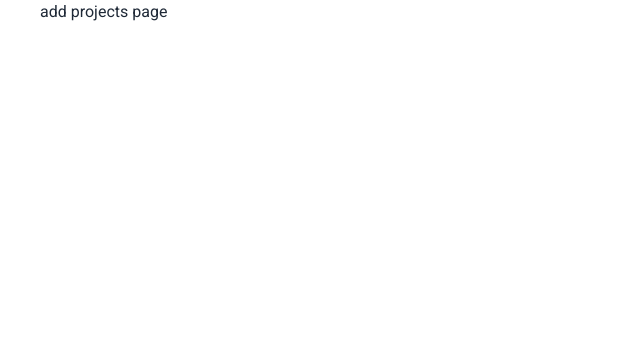
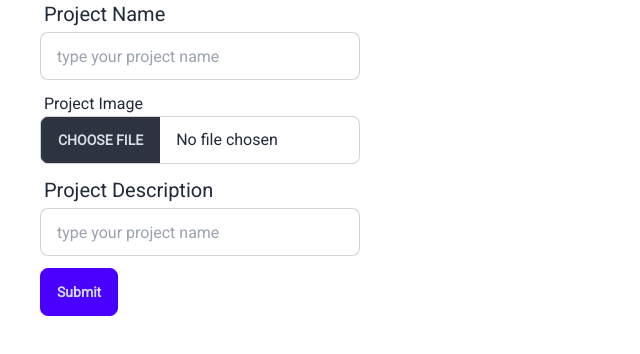
Before and after one commit to Md-Zehad-Sarkar/zehad-sarkar-devloper-portfolio, a Next.js app: page /dashboard/add-projects in a window 1280 px wide. Shown: the top 354 px of the page, without its empty margins (0-640 px from the left). Built offline with nearby package versions, Linux system fonts and the light colour scheme.

Commit message:
reusable file uploader added

```diff
--- a/src/app/dashboard/add-projects/page.tsx
+++ b/src/app/dashboard/add-projects/page.tsx
@@ -1,5 +1,32 @@
+"use client";
+import PortfolioFileUploader from "@/components/forms/PortfolioFileUploader";
+import PortfolioForm from "@/components/forms/PortfolioForm";
+import PortfolioInput from "@/components/forms/PortfolioInput";
+import { FieldValues } from "react-hook-form";
+
 const AddProjectsPage = () => {
-  return <div>add projects page</div>;
+  const onSubmit = (data: FieldValues) => {
+    console.log(data);
+  };
+  return (
+    <PortfolioForm onSubmit={onSubmit}>
+      <PortfolioInput
+        name="name"
+        type="text"
+        label="Project Name"
+        placeholder="type your project name"
+      />
+      <PortfolioFileUploader name="image" type="file" label="Project Image" />
+      <PortfolioInput
+        name="description"
+        type="text"
+        label="Project Description"
+        placeholder="type your project name"
+      />
+
+      <button className="btn btn-primary mt-3">Submit</button>
+    </PortfolioForm>
+  );
 };
 
 export default AddProjectsPage;
--- /dev/null
+++ b/src/components/forms/PortfolioFileUploader.tsx
@@ -0,0 +1,44 @@
+"use client";
+import { Controller, useFormContext } from "react-hook-form";
+
+type TFileUploaderProps = {
+  name: string;
+  label?: string;
+  type?: string;
+};
+
+export default function PortfolioFileUploader({
+  name,
+  label,
+  type,
+}: TFileUploaderProps) {
+  const { control } = useFormContext();
+  return (
+    <Controller
+      name={name}
+      control={control}
+      render={({ field: { onChange, value, ...field } }) => {
+        return (
+          <div className="mt-3 mb-3">
+            {/* <button> */}
+            <span className="mt-1 mb-1 mx-1">
+              {label || "Upload file"}
+            </span>{" "}
+            <br />
+            <input
+              type={type}
+              className="file-input file-input-bordered w-full max-w-xs"
+              {...field}
+              onChange={(e) =>
+                onChange((e.target as HTMLInputElement)?.files?.[0])
+              }
+              value={value?.fileName}
+              // style={{ display: "none" }}
+            />
+            {/* </button> */}
+          </div>
+        );
+      }}
+    />
+  );
+}
--- a/src/components/forms/PortfolioForm.tsx
+++ b/src/components/forms/PortfolioForm.tsx
@@ -39,13 +39,12 @@ const PortfolioForm = ({
   const { handleSubmit, reset } = methods;
 
   const onSubmit: SubmitHandler<FieldValues> = (data) => {
-    console.log(data);
     submit(data);
     reset();
   };
   return (
     <FormProvider {...methods}>
-      <form onSubmit={handleSubmit(onSubmit)}>{children}</form>;
+      <form onSubmit={handleSubmit(onSubmit)}>{children}</form>
     </FormProvider>
   );
 };
--- /dev/null
+++ b/src/components/forms/PortfolioInput.tsx
@@ -0,0 +1,38 @@
+"use client";
+
+import { Controller } from "react-hook-form";
+
+type TInputProps = {
+  name: string;
+  type: string;
+  label: string;
+  placeholder?: string;
+};
+
+const PortfolioInput = ({
+  name,
+  type = "text",
+  label,
+  placeholder = "type here",
+}: TInputProps) => {
+  return (
+    <Controller
+      name={name}
+      render={({ field }) => {
+        return (
+          <div className="">
+            <span className="font-medium px-1 text-xl"> {label}</span> <br />
+            <input
+              {...field}
+              type={type}
+              placeholder={placeholder}
+              className="input input-bordered w-full max-w-xs mt-1"
+            />
+          </div>
+        );
+      }}
+    />
+  );
+};
+
+export default PortfolioInput;
```
